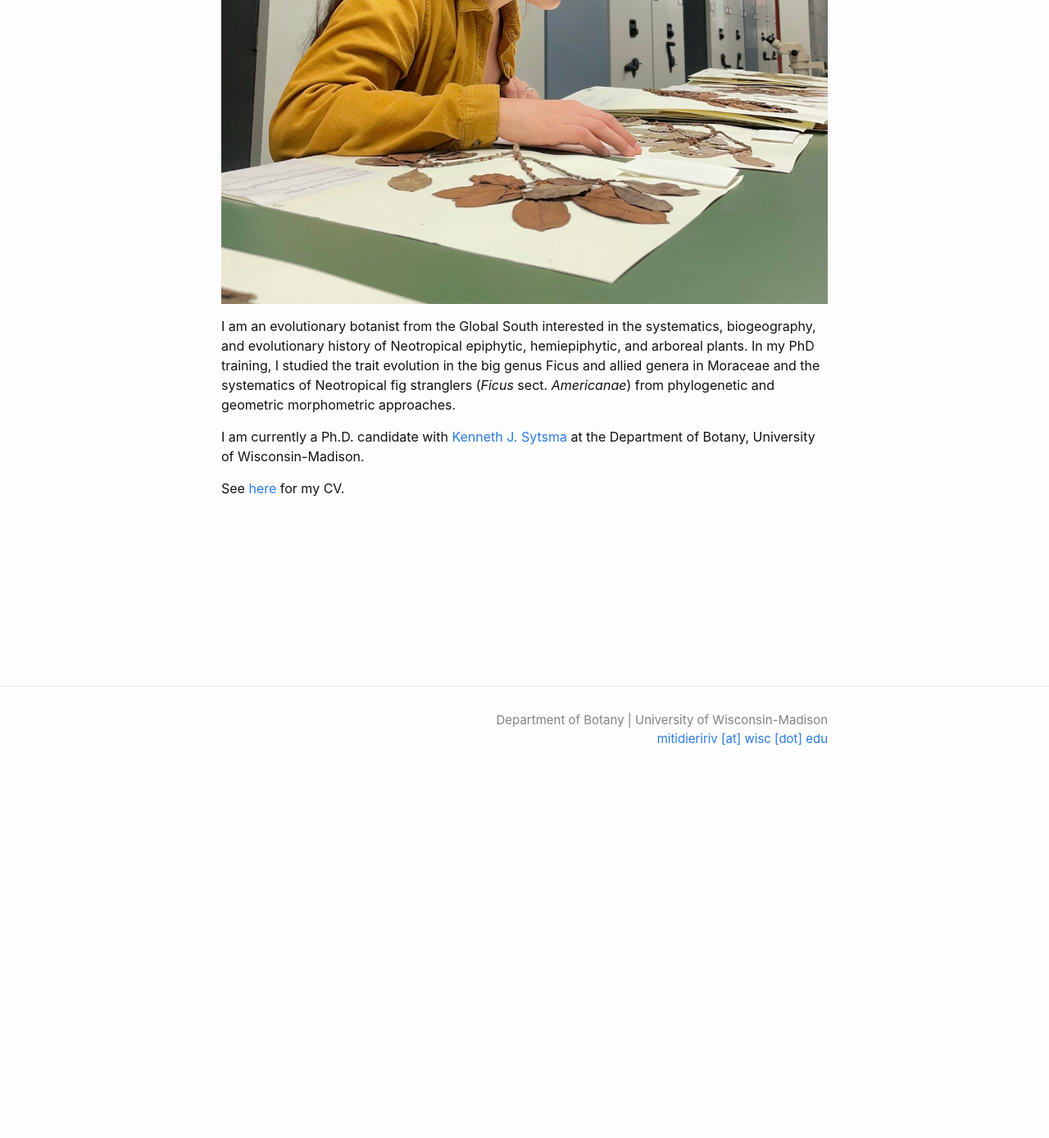
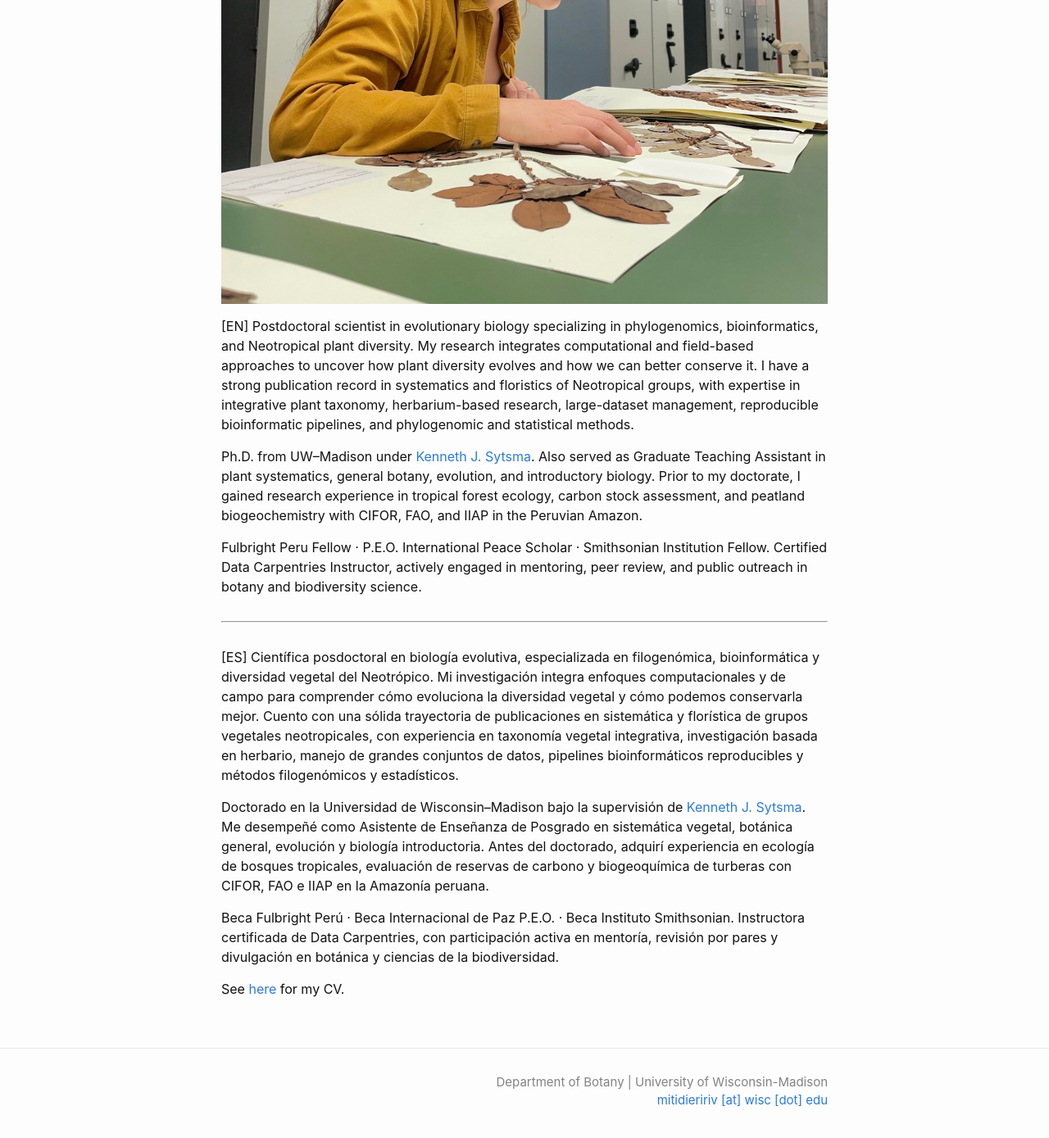
Before and after one commit to phyloverse/phyloverse.github.io, a Jekyll site: the page built from index.md, in a window 1280 px wide and 1400 px high, scrolled down 442 px. Shown: the top 1389 px of the window at 82% size. Built offline with Jekyll 4.4.1, drawn with Linux system fonts in a browser that asks for light colours.

Commit message:
Update index.md

```diff
--- a/index.md
+++ b/index.md
@@ -6,8 +6,18 @@ feature_text: |
 ---
 ![rockclimb](images/pic10.jpg)
 
-I am an evolutionary botanist from the Global South interested in the systematics, biogeography, and evolutionary history of Neotropical epiphytic, hemiepiphytic, and arboreal plants. In my PhD training, I studied the trait evolution in the big genus Ficus and allied genera in Moraceae and the systematics of Neotropical fig stranglers (*Ficus* sect. *Americanae*) from phylogenetic and geometric morphometric approaches.
+[EN] Postdoctoral scientist in evolutionary biology specializing in phylogenomics, bioinformatics, and Neotropical plant diversity. My research integrates computational and field-based approaches to uncover how plant diversity evolves and how we can better conserve it. I have a strong publication record in systematics and floristics of Neotropical groups, with expertise in integrative plant taxonomy, herbarium-based research, large-dataset management, reproducible bioinformatic pipelines, and phylogenomic and statistical methods.
 
-I am currently a Ph.D. candidate with [Kenneth J. Sytsma](https://archive.botany.wisc.edu/ksytsma/sytsmalab/SytsmaLab/Welcome.html) at the Department of Botany, University of Wisconsin-Madison.
+Ph.D. from UW–Madison under [Kenneth J. Sytsma](https://archive.botany.wisc.edu/ksytsma/sytsmalab/SytsmaLab/Welcome.html). Also served as Graduate Teaching Assistant in plant systematics, general botany, evolution, and introductory biology. Prior to my doctorate, I gained research experience in tropical forest ecology, carbon stock assessment, and peatland biogeochemistry with CIFOR, FAO, and IIAP in the Peruvian Amazon.
 
-See [here](https://github.com/phyloverse/phyloverse3.github.io/blob/main/Mitidieri_Nicole_CV.pdf) for my CV.
+Fulbright Peru Fellow · P.E.O. International Peace Scholar · Smithsonian Institution Fellow. Certified Data Carpentries Instructor, actively engaged in mentoring, peer review, and public outreach in botany and biodiversity science.
+
+---------
+
+[ES] Científica posdoctoral en biología evolutiva, especializada en filogenómica, bioinformática y diversidad vegetal del Neotrópico. Mi investigación integra enfoques computacionales y de campo para comprender cómo evoluciona la diversidad vegetal y cómo podemos conservarla mejor. Cuento con una sólida trayectoria de publicaciones en sistemática y florística de grupos vegetales neotropicales, con experiencia en taxonomía vegetal integrativa, investigación basada en herbario, manejo de grandes conjuntos de datos, pipelines bioinformáticos reproducibles y métodos filogenómicos y estadísticos.
+
+Doctorado en la Universidad de Wisconsin–Madison bajo la supervisión de [Kenneth J. Sytsma](https://archive.botany.wisc.edu/ksytsma/sytsmalab/SytsmaLab/Welcome.html). Me desempeñé como Asistente de Enseñanza de Posgrado en sistemática vegetal, botánica general, evolución y biología introductoria. Antes del doctorado, adquirí experiencia en ecología de bosques tropicales, evaluación de reservas de carbono y biogeoquímica de turberas con CIFOR, FAO e IIAP en la Amazonía peruana.
+
+Beca Fulbright Perú · Beca Internacional de Paz P.E.O. · Beca Instituto Smithsonian. Instructora certificada de Data Carpentries, con participación activa en mentoría, revisión por pares y divulgación en botánica y ciencias de la biodiversidad.
+
+See [here](https://github.com/phyloverse/phyloverse.github.io/blob/main/Mitidieri_Nicole_CV.pdf) for my CV.
```
